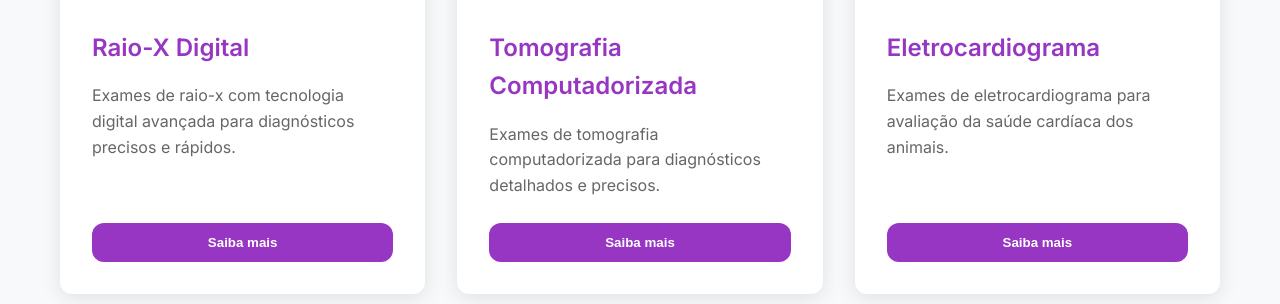
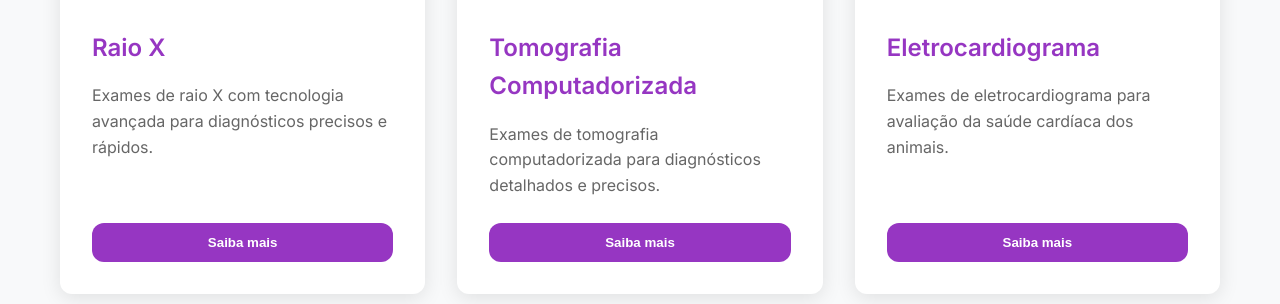
Before and after one commit to TRvet/TRvet-site, a website: page index.html in a window 1280 px wide. Shown: the part 935-1239 px from the top of the page. Drawn offline with Linux system fonts and the light colour scheme.

Commit message:
Remove palavra 'digital' dos títulos de Raio X em todas as páginas

```diff
--- a/index.html
+++ b/index.html
@@ -92,11 +92,11 @@
             <div class="services-grid">
                 <div class="service-card">
                     <div class="service-image">
-                        <img src="https://i.postimg.cc/tJrcwc8Z/looking-xray-male-veterinarian-is-working-with-beagle-dog-clinic.jpg" alt="Raio-X Digital">
+                        <img src="https://i.postimg.cc/tJrcwc8Z/looking-xray-male-veterinarian-is-working-with-beagle-dog-clinic.jpg" alt="Raio X">
                     </div>
                     <div class="service-content">
-                        <h3>Raio-X Digital</h3>
-                        <p>Exames de raio-x com tecnologia digital avançada para diagnósticos precisos e rápidos.</p>
+                        <h3>Raio X</h3>
+                        <p>Exames de raio X com tecnologia avançada para diagnósticos precisos e rápidos.</p>
                         <button class="service-btn" onclick="window.location.href='servicos.html'">Saiba mais</button>
                     </div>
                 </div>
```
Also changed, not shown: blog.html (+3 -3 lines), servicos.html (+2 -2 lines).
